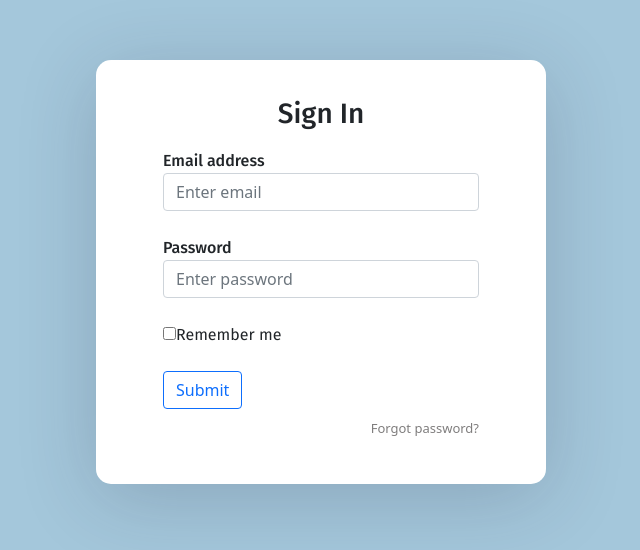
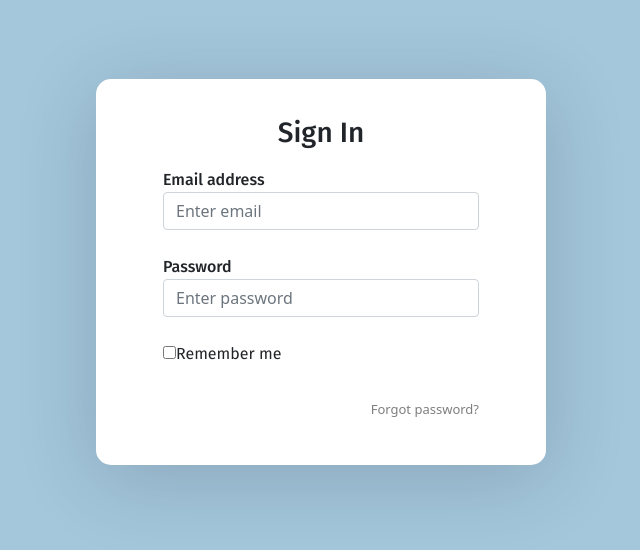
Before and after one commit to EstefaniaPerez/ingenieriasw, a React (Create React App) app: page / in a window 1280 px wide. Shown: the part 128-678 px from the top of the page, without its empty margins (319-959 px from the left). Built offline with nearby package versions, Linux system fonts and the light colour scheme.

Commit message:
caso de falla 5

```diff
--- a/src/App.js
+++ b/src/App.js
@@ -32,7 +32,7 @@ function App() {
               </div>
               <br></br>
 
-              <button type="submit" className="btn btn-outline-primary .btn-block">Submit</button>
+
               <p className="forgot-password text-right">
                 Forgot password?
               </p>
```
